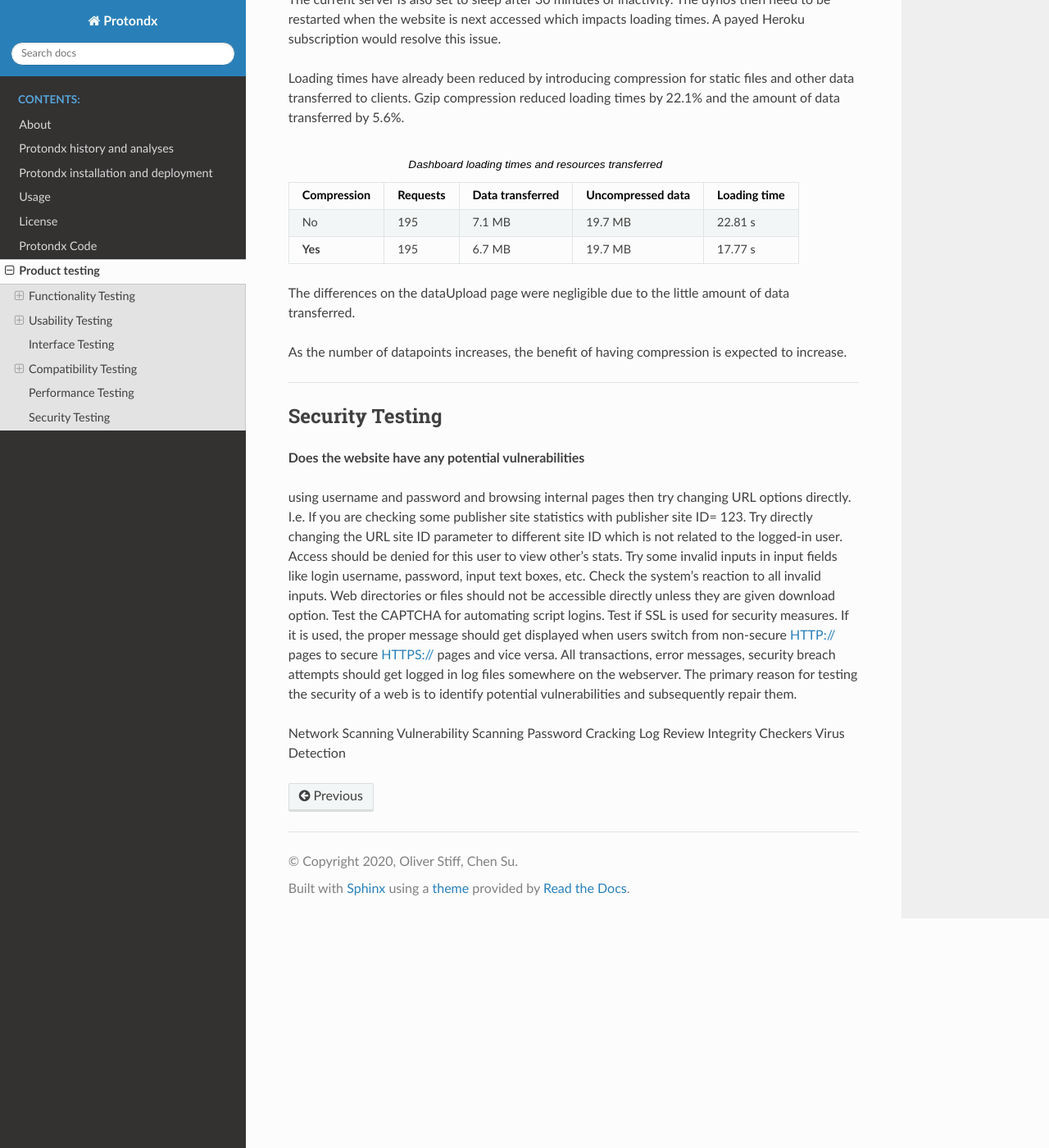
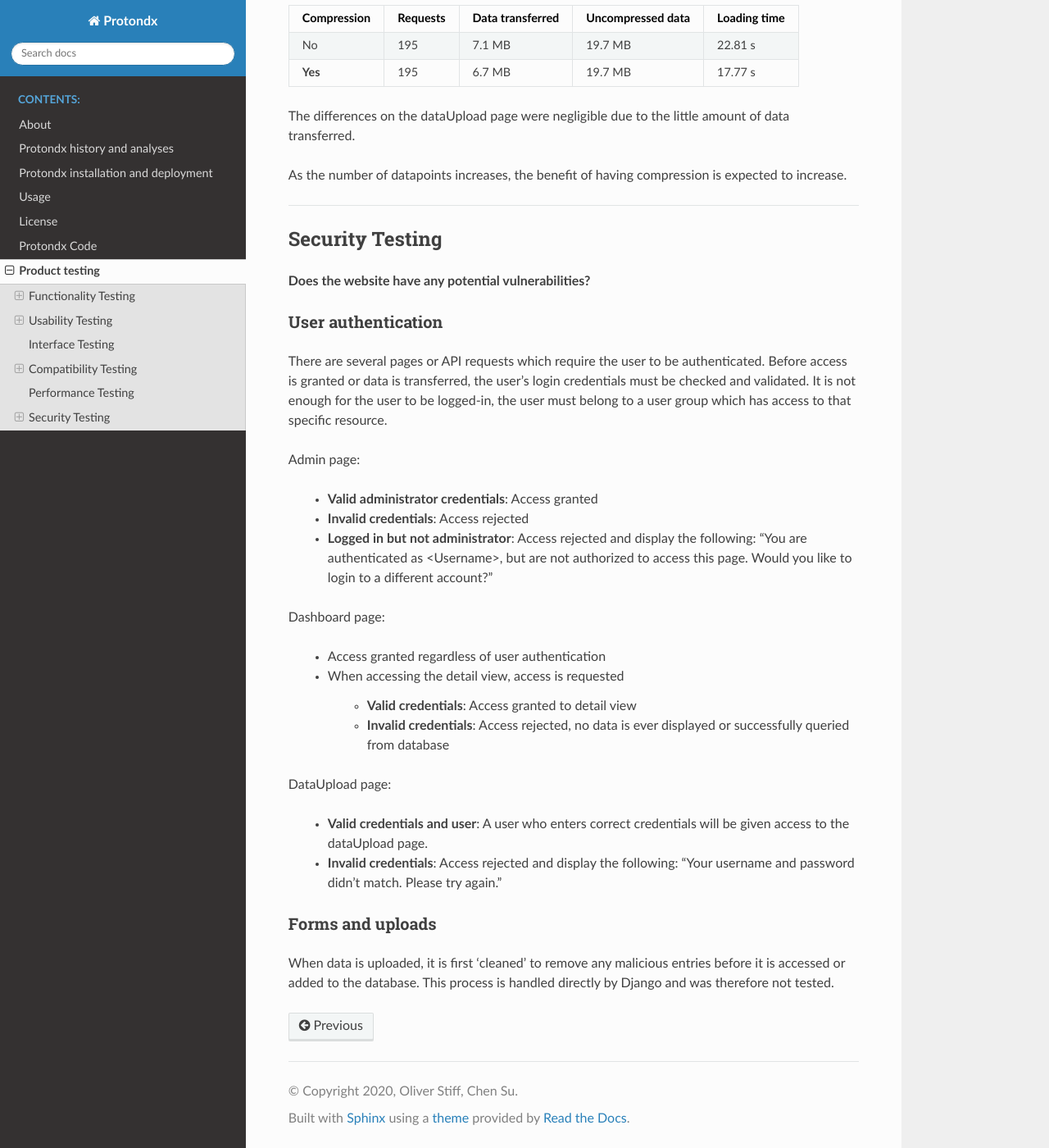
Before and after one commit to bahp/django-protondx, a Sphinx documentation site: the page built from docs/modules/testing.rst, in a window 1280 px wide and 1400 px high, scrolled down 4889 px. Shown: the whole window at 82% size. Built offline with Sphinx 7.4.7 and the Read the Docs theme 2.0.0, drawn with Linux system fonts in a browser that asks for light colours; some of the changed text lies outside the part shown.

Commit message:
Update testing.rst

```diff
--- a/docs/modules/testing.rst
+++ b/docs/modules/testing.rst
@@ -160,11 +160,6 @@ Interface Testing
 
 **Do interactions between the client, server and database operate as desired?**
 
-Application: Test requests are sent correctly to the Database and output at the client side is displayed correctly. Errors if any must be caught by the application and must be only shown to the administrator and not the end user.
-Web Server: Test Web server is handling all application requests without any service denial.
-Database Server: Make sure queries sent to the database give expected results.
-
-Test system response when connection between the three layers (Application, Web and Database) cannot be established and appropriate message is shown to the end user.
 
 
 -----------------
@@ -258,19 +253,42 @@ As the number of datapoints increases, the benefit of having compression is expe
 Security Testing
 ----------------
 
-**Does the website have any potential vulnerabilities**
+**Does the website have any potential vulnerabilities?**
 
-using username and password and browsing internal pages then try changing URL options directly. I.e. If you are checking some publisher site statistics with publisher site ID= 123. Try directly changing the URL site ID parameter to different site ID which is not related to the logged-in user. Access should be denied for this user to view other's stats.
-Try some invalid inputs in input fields like login username, password, input text boxes, etc. Check the system's reaction to all invalid inputs.
-Web directories or files should not be accessible directly unless they are given download option.
-Test the CAPTCHA for automating script logins.
-Test if SSL is used for security measures. If it is used, the proper message should get displayed when users switch from non-secure HTTP:// pages to secure HTTPS:// pages and vice versa.
-All transactions, error messages, security breach attempts should get logged in log files somewhere on the webserver.
-The primary reason for testing the security of a web is to identify potential vulnerabilities and subsequently repair them.
+User authentication
+~~~~~~~~~~~~~~~~~~~
 
-Network Scanning
-Vulnerability Scanning
-Password Cracking
-Log Review
-Integrity Checkers
-Virus Detection
+There are several pages or API requests which require the user to be authenticated. Before access is granted or data is
+transferred, the user's login credentials must be checked and validated. It is not enough for the user to be logged-in,
+the user must belong to a user group which has access to that specific resource.
+
+Admin page:
+
+    * **Valid administrator credentials**: Access granted
+    * **Invalid credentials**: Access rejected
+    * **Logged in but not administrator**: Access rejected and display the following:
+      "You are authenticated as <Username>, but are not authorized to access this page. Would you like to login to a
+      different account?"
+
+
+Dashboard page:
+
+    * Access granted regardless of user authentication
+
+    * When accessing the detail view, access is requested
+
+        * **Valid credentials**: Access granted to detail view
+        * **Invalid credentials**: Access rejected, no data is ever displayed or successfully queried from database
+
+
+DataUpload page:
+
+    * **Valid credentials and user**: A user who enters correct credentials will be given access to the dataUpload page.
+    * **Invalid credentials**: Access rejected and display the following:
+      "Your username and password didn't match. Please try again."
+
+Forms and uploads
+~~~~~~~~~~~~~~~~~
+
+When data is uploaded, it is first 'cleaned' to remove any malicious entries before it is accessed or added to the
+database. This process is handled directly by Django and was therefore not tested.
```
